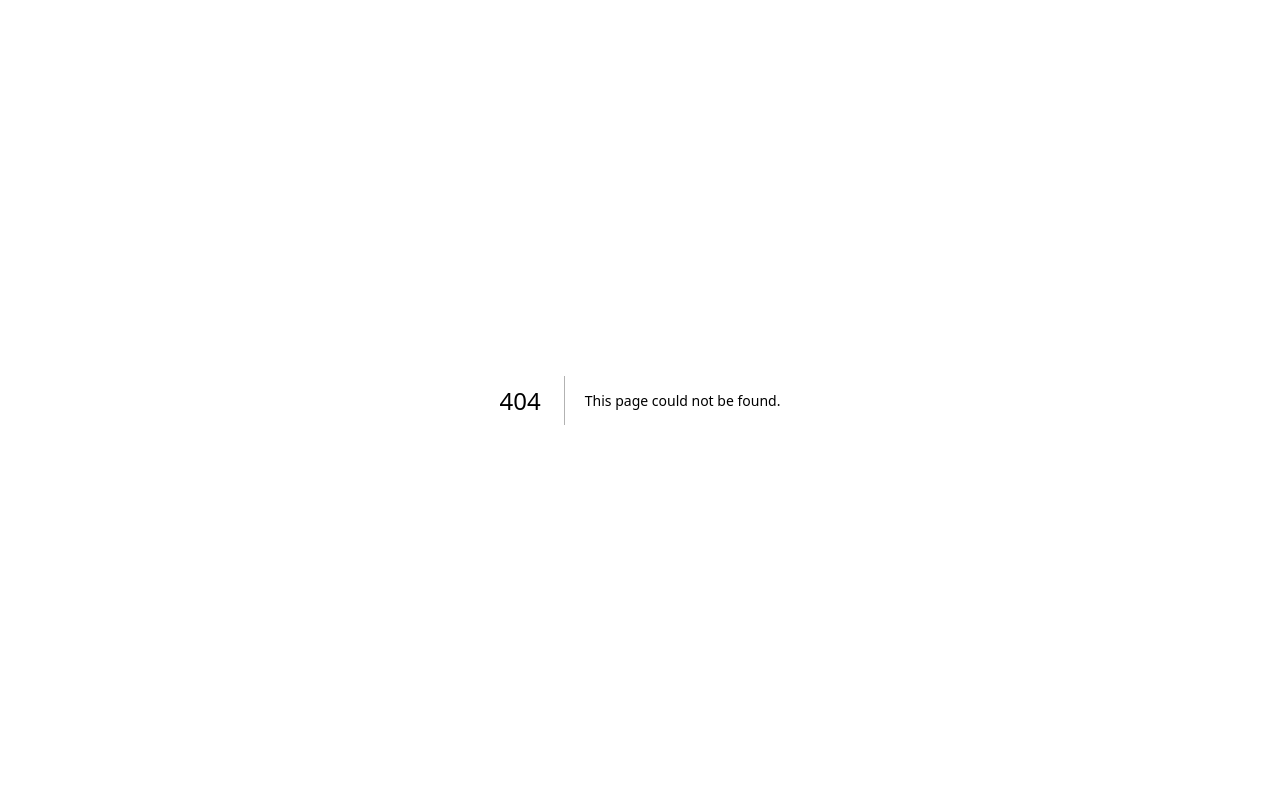
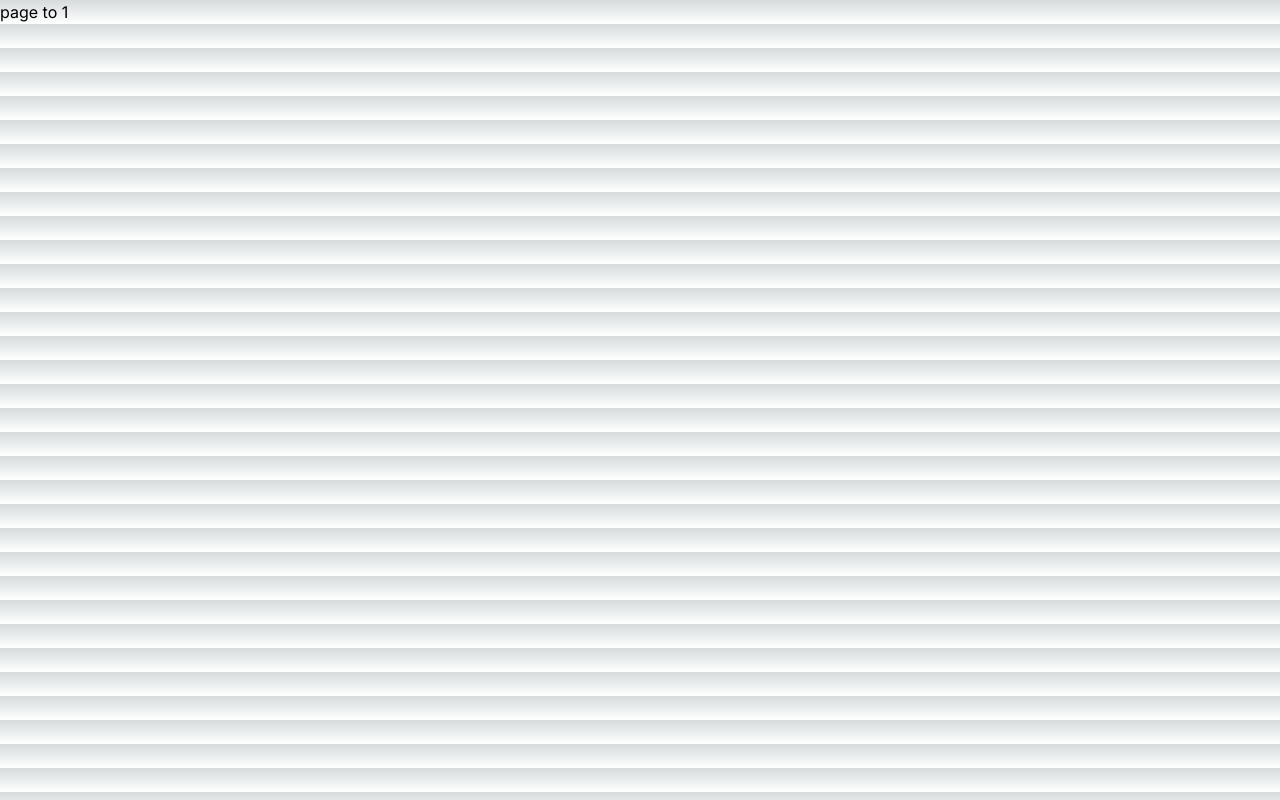
Before and after one commit to ankitkumar0799/nextjs, a Next.js app: page /user/profile/1 in a window 1280 px wide. Before the commit this address had no page. Built offline with nearby package versions, Linux system fonts and the light colour scheme.

Commit message:
dynamic routhing

```diff
--- /dev/null
+++ b/src/app/user/profile/[id]/page.jsx
@@ -0,0 +1,10 @@
+
+const page = ({params}) => {
+    console.log(params);
+  return (
+    <div>page to {params.id}</div>
+
+  )
+}
+
+export default page
```
